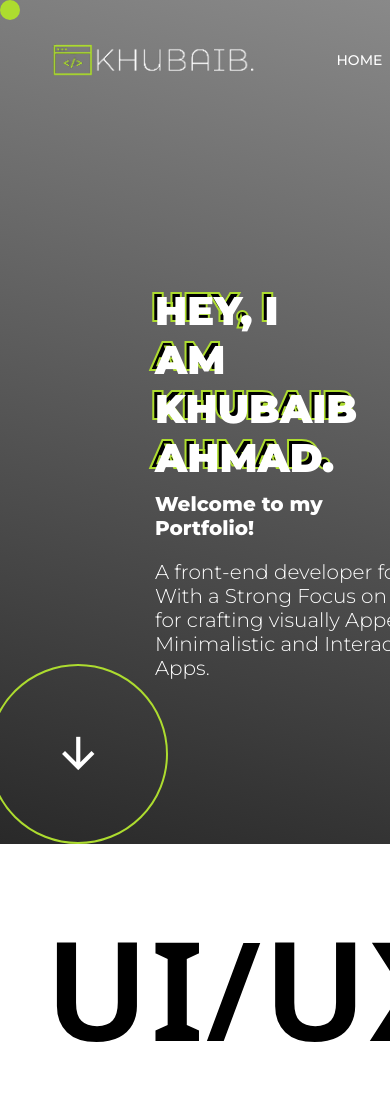
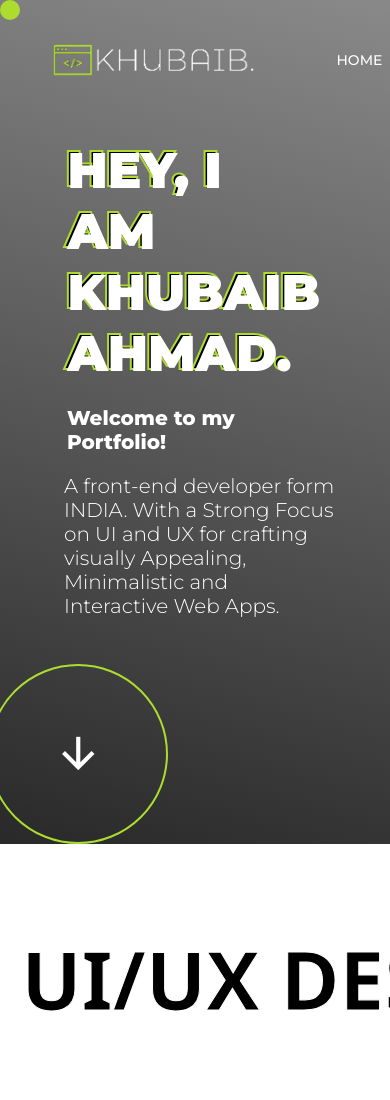
Before and after one commit to khubaibkm/myPortfolio, a plain HTML site: page index.html in a window 390 px wide. Shown: the top 1100 px of the page. Drawn offline with nearby package versions, Linux system fonts and the light colour scheme.

Commit message:
responsive phase 1

```diff
--- a/style.css
+++ b/style.css
@@ -710,17 +710,49 @@ transition: all ease-out .3s;}
 
   /* Media queries for smallest screens */
   @media only screen and (max-width: 480px) {
+
+
+    #page1{
+        align-items: center;
+    }
+
+    #page1 h1::before{
+        top:-2.5px;
+        left: -2.5px;
+    }
+
     #page1 h1 {
-      font-size: 40px;
+      font-size: 50px;
+      margin-bottom: 220px;
+      margin-left: -60px;
     }
 
     #page1 h2 {
       font-size: 20px;
+      position: relative;
+      right: 5.5rem;
+      bottom: 13rem;
+
     }
 
     #page1 p {
-      width: 90%;
+      width: 70%;
+      position: relative;
+      right: 4.5rem;
+      bottom: 13rem;
     }
+
+
+    #scroller h4{
+        font-size: 80px;
+        font-weight: 900;
+        margin-right: 10px;
+        -webkit-text-stroke: 1px white;
+        margin-bottom: 550px;
+        position: relative;
+        bottom: -2rem;
+    }
+
 
     .skills {
       padding: 0 20px;
@@ -790,6 +822,31 @@ transition: all ease-out .3s;}
     }
   }
 
+  @media only screen and (max-width: 370px){
+
+    #page1 h1 {
+      font-size: 40px;
+      margin-bottom: 200px;
+      margin-left: -60px;
+    }
+
+    #page1 h2 {
+      font-size: 18px;
+      position: relative;
+      right: 6rem;
+      bottom: 12rem;
+
+    }
+
+    #page1 p {
+      width: 70%;
+      font-size: 18px;
+      position: relative;
+      right: 4.5rem;
+      bottom: 12rem;
+    }
+  }
+
 
   /* Media queries for large screens */
   @media only screen and (min-width: 1950px){
```
